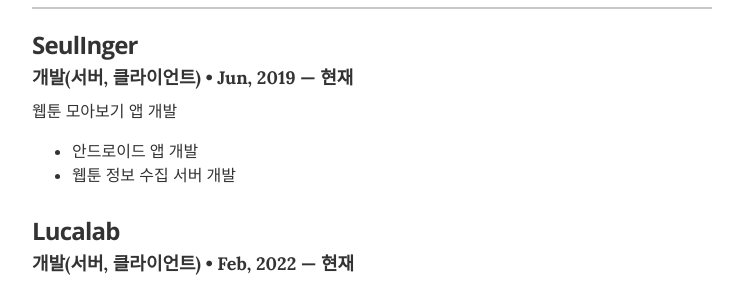
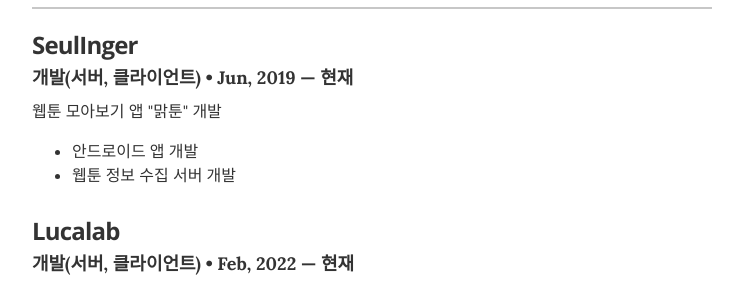
Before and after one commit to agilinger/agilinger.github.io, a Jekyll site: the page built from index.html, in a window 1280 px wide. Shown: the part 393-680 px from the top of the page, without its empty margins (268-1011 px from the left). Built offline with Jekyll 4.4.1, drawn with Linux system fonts in a browser that asks for light colours; part of the change alters nothing that is shown.

```diff
--- a/_config.yml
+++ b/_config.yml
@@ -1,6 +1,6 @@
 # Site settings
-title: "Jekyll Resume Template"
-description: "A resume template for Jekyll and GitHub Pages sites."
+title: "seulinger's resume"
+description: "A resume of seulinger"
 
 # Build settings
 markdown: kramdown
@@ -17,10 +17,10 @@ resume_title:                   "(워너비)프로그래머"
 resume_contact_email:           "seulinger+githubprofile@gmail.com"
 
 # the next two items are used for schema itemprops in _layouts/resume.html
-resume_contact_telephone:       "555-7334"
-resume_contact_address:         "742 Evergreen Terrace, Springfield"
+resume_contact_telephone:       ""
+resume_contact_address:         ""
 
-resume_header_contact_info:     "742 Evergreen Terrace, Springfield • 555-7334 • lisasimpson@youremailaddress.com"
+resume_header_contact_info:     ""
 display_header_contact_info:    "false"
 
 resume_header_intro: "<p>프로그래머로써의 첫 발을 내딛어 봅니다.</p>"
--- a/_data/experience.yml
+++ b/_data/experience.yml
@@ -3,7 +3,7 @@
 - company: SeulInger
   position: 개발(서버, 클라이언트)
   duration:  Jun, 2019 &mdash; 현재
-  summary: 웹툰 모아보기 앱 개발<ul class="resume-item-list"><li>안드로이드 앱 개발</li><li>웹툰 정보 수집 서버 개발</li></ul>
+  summary: 웹툰 모아보기 앱 "맑툰" 개발<ul class="resume-item-list"><li>안드로이드 앱 개발</li><li>웹툰 정보 수집 서버 개발</li></ul>
 
 # Lucalab
 - company: Lucalab
```
